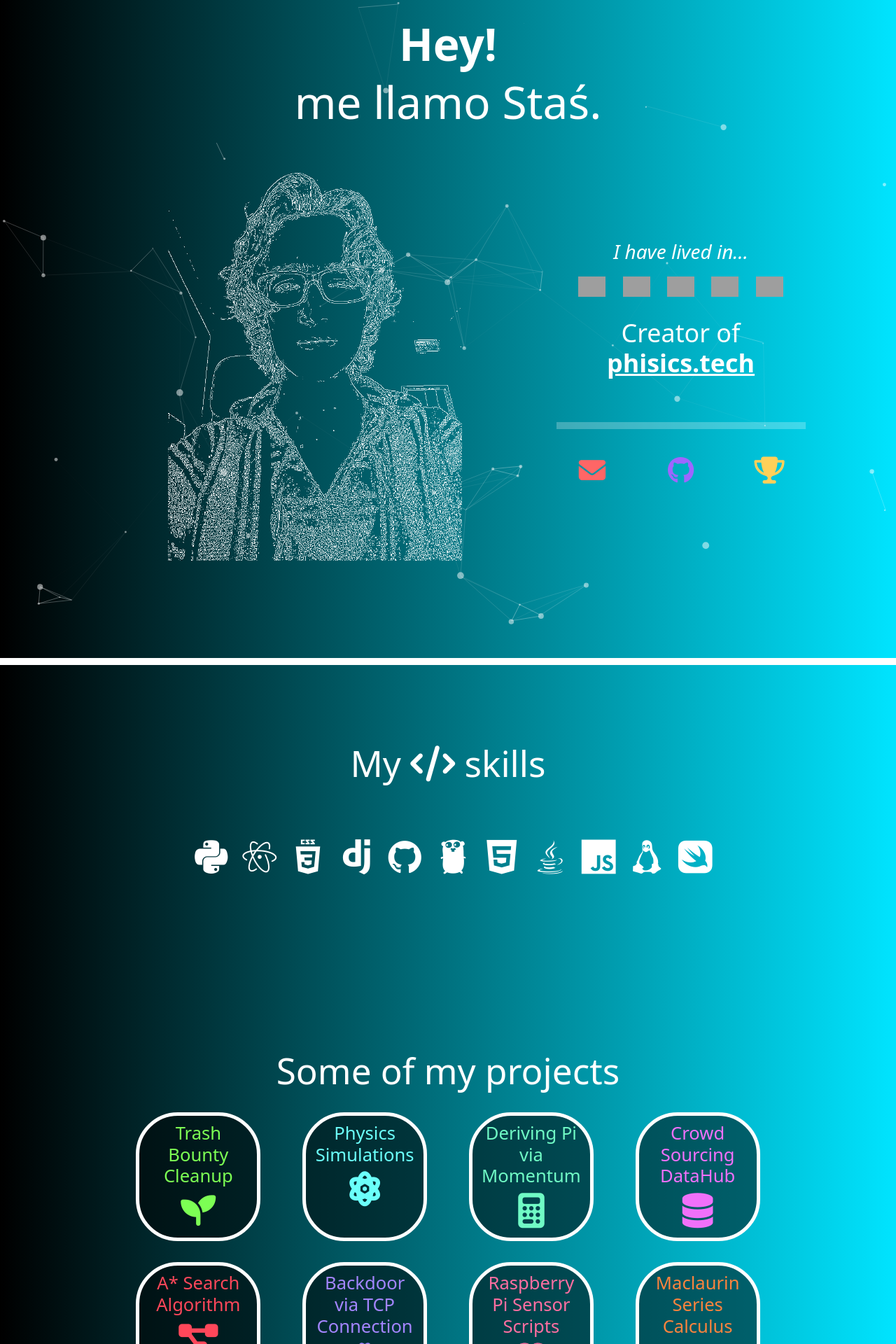
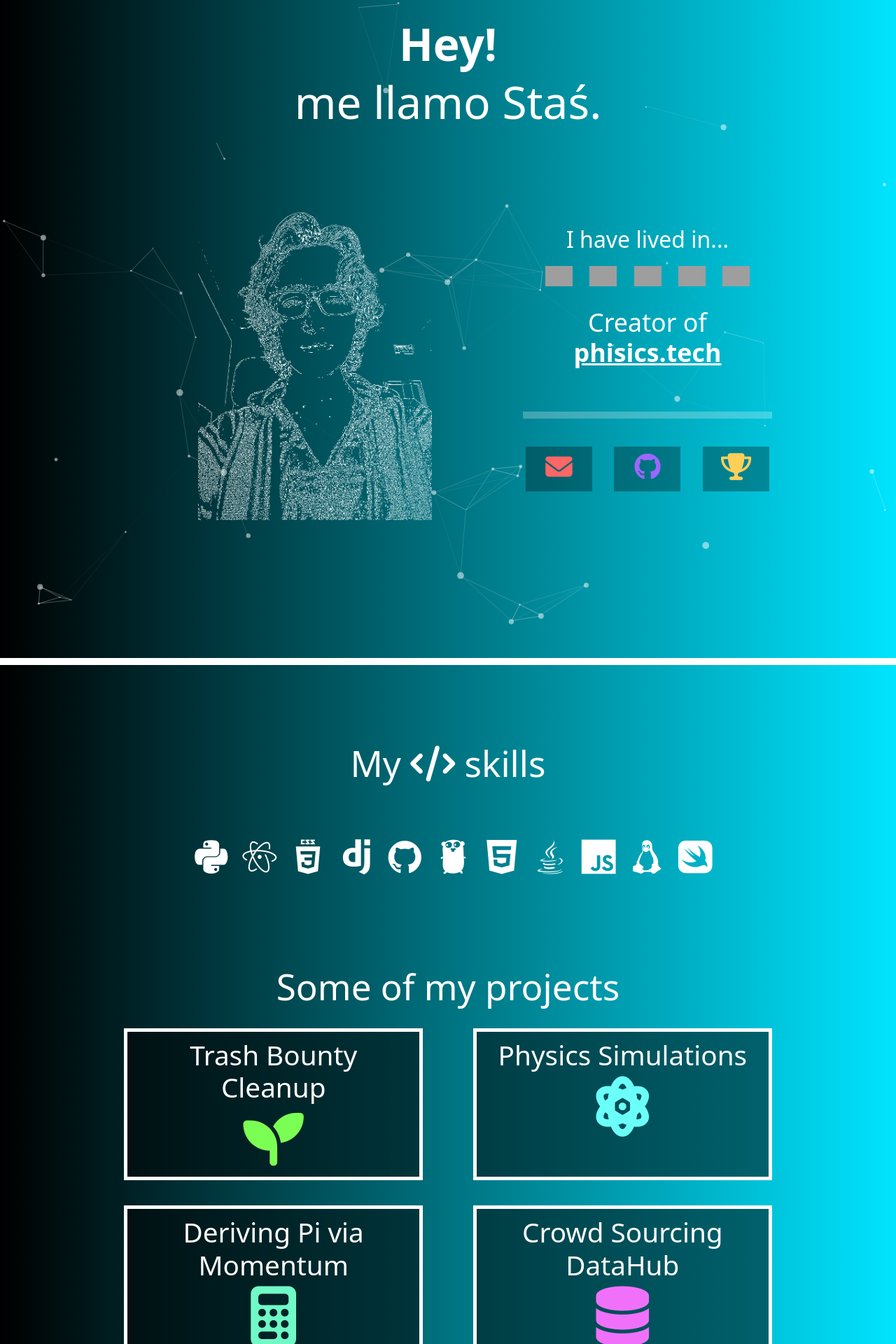
Before and after one commit to stasostyk/stasostyk.github.io, a Jekyll site: the page built from index.html, in a window 1280 px wide. Shown: the top 1920 px of the page at 70% size. Built offline with Jekyll 4.4.1, drawn with Linux system fonts in a browser that asks for light colours; nearby versions of some CDN libraries; a style sheet for code colours, icons or effects is not loaded; grey boxes are pictures that could not be loaded.

Commit message:
modernize & fix ios

```diff
--- a/_layouts/default.html
+++ b/_layouts/default.html
@@ -39,11 +39,11 @@
         </div>
 
         <div class="row justify-content-center" style="height: 85vh;">
-          <div class="col-md-7 col-lg-7 my-auto" style="text-align: center;">
-            <img src="assets/pfp2.png" alt="Profile Pic" height="auto" width="auto" style="max-height: 63vh; max-width: 100%;" class="svg-white">
+          <div class="col-md-6 col-xs-8 my-auto" style="min-width: 30vh;text-align: center;">
+            <img src="assets/pfp2.png" alt="Profile Pic" height="auto" width="auto" style="max-height: 50vh; max-width: 100%;" class="svg-white">
           </div>
-          <div class="col-md-6 col-lg-4 my-auto"style="text-align: center;overflow: hidden;">
-            <h3 style="color:white"><i>I have lived in...</i></h3>
+          <div class="col-md-4 col-xs-8 my-auto"style="min-width: 30vh; text-align: center;overflow: hidden;">
+            <h2>I have lived in...</h2>
             <div style="padding-bottom:20px;">
               <span class="flag-icon flag-icon-zaf conicon"></span>
               <span class="flag-icon flag-icon-lbn conicon"></span>
@@ -53,20 +53,20 @@
 
             </div>
             <!-- <h2 style="padding-bottom:15px; color:white; font-size: 3vw; overflow: hidden"> Get in touch with me! </h2> -->
-            <h2 style="padding-bottom:15px; color:white; font-size: 2.8vw; overflow: hidden"> Creator of <strong> <a href="https://phisics.tech" style="color:white">phisics.tech</a></strong></h2>
+            <h2 style="padding-bottom:15px; font-size: 2.8vw; overflow: hidden"> Creator of <strong> <a href="https://phisics.tech" style="color:white; ">phisics.tech</a></strong></h2>
 
 
             <br>
             <hr style="color: white; height: 10px;">
             <br>
             <div class="row justify-content-around">
-              <div class="col">
+              <div class="col-3 socm">
                 <a href="mailto:s.ostyks@gmail.com" class="fa fa-envelope smi" style="text-decoration:none; color: rgb(255, 102, 102); font-size: 3vw"></a>
               </div>
-              <div class="col">
+              <div class="col-3 socm">
                 <a href="https://github.com/stasostyk" class="fa-brands fa-github smi" style="text-decoration:none; color: rgb(158, 102, 255); font-size: 3vw"></a>
               </div>
-              <div class="col">
+              <div class="col-3 socm">
                 <a href="https://devpost.com/stasostyk" class="fa-solid fa-trophy smi" style="text-decoration:none; color: rgb(255, 208, 89); font-size: 3vw"></a>
               </div>
 
@@ -84,9 +84,9 @@
 
           <div class="container-fluid" style="text-align:center">
             <div class="row justify-content-center" style="margin-top:70px">
-              <h1 style="color: white; font-size: 4vw;"> My <i class="fa-solid fa-code"></i> skills </h1>
+              <h1 style="font-size: 4vw;"> My <i class="fa-solid fa-code"></i> skills </h1>
             </div>
-            <div class="row justify-content-center" style="height:300px; margin-top:70px">
+            <div class="row justify-content-center" style="height:20vh; margin-top:70px">
               <div>
                 <i class="devicon-python-plain skill-icon"></i>
                 <i class="devicon-atom-original skill-icon"></i>
@@ -104,24 +104,19 @@
 
             </div>
             <div class="row justify-content-center">
-              <h1 style="color: white; font-size: 4vw; padding-bottom: 20px;"> Some of my projects </h1>
+              <h1 style="font-size: 4vw; padding-bottom: 20px;"> Some of my projects </h1>
             </div>
-            <div class="row justify-content-center">
-
-              <div class="col-10">
 
                 <div class="row justify-content-center">
                   {% for proj in site.data.projects %}
-                  <div class="col-2 box" style="cursor: pointer; color: rgb({{proj.color}})" onclick="window.location='{{proj.link}}';">
-                    <h1 style="font-size: 2vw">{{proj.name}}</h1>
-                    <i style="font-size:50px" class="{{proj.icon}}"></i>
+                  <div class="col-4 box" style="cursor: pointer; color: rgb({{proj.color}})" onclick="window.location='{{proj.link}}';">
+                    <h1 style="font-size: min(4.3vh, 6vw)">{{proj.name}}</h1>
+                    <i style="font-size:300%" class="{{proj.icon}}"></i>
 
                   </div>
                   {% endfor %}
 
                 </div>
-              </div>
-            </div>
 
             <br>
             <hr style="color: white; height: 10px; opacity: 1">
--- a/css/main.css
+++ b/css/main.css
@@ -10,6 +10,16 @@ background: linear-gradient(90deg, rgba(0,0,0,1) 0%, rgba(0,228,255,1) 100%);
     font-family: -apple-system, BlinkMacSystemFont,
       'Segoe UI', Roboto, Oxygen, Ubuntu, Cantarell,
       'Open Sans', 'Helvetica Neue', sans-serif;
+}
+
+h3 {
+  color:white;
+}
+h2 {
+  color:white;
+}
+h1 {
+  color:white;
 }
 
 .cbox {
@@ -119,14 +129,16 @@ background: linear-gradient(90deg, rgba(0,0,0,1) 0%, rgba(0,228,255,1) 100%);
 
 .box {
   display:inline-block;
-  margin: 10px;
-  border-radius: 60px;
   background-color: rgba(0,0,0,0.5);
   border: 5px solid white;
   color:white;
   font-size: 1.8em;
   padding: 10px 20px;
   margin: 30px;
+  overflow: hidden;
+  width: 30vh;
+  margin: 4vh;
+  max-width: 50vw;
 }
 
 .box:hover {
@@ -134,6 +146,26 @@ background: linear-gradient(90deg, rgba(0,0,0,1) 0%, rgba(0,228,255,1) 100%);
 }
 
 .box:hover i {
+  animation: pulsating 2s linear;
+  animation-iteration-count: infinite;
+
+}
+
+.socm {
+  display:inline-block;
+  margin: 10px;
+  background-color: rgba(0,0,0,0.3);
+  color:white;
+  font-size: 1.8em;
+  padding: 10px 20px;
+  overflow: hidden;
+}
+
+.socm:hover {
+  background-color: rgba(0,0,0,0.5);
+}
+
+.socm:hover a {
   animation: pulsating 2s linear;
   animation-iteration-count: infinite;
 
```
